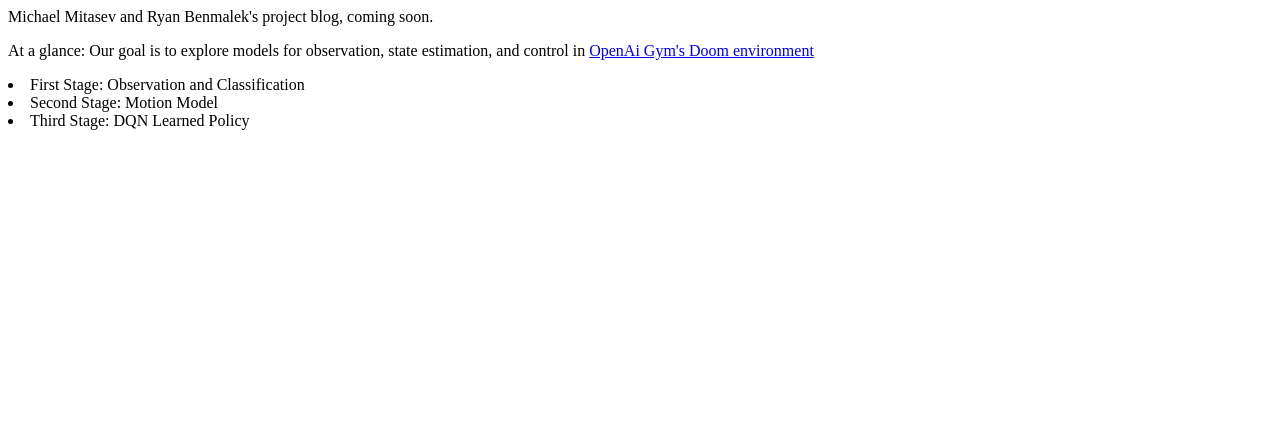
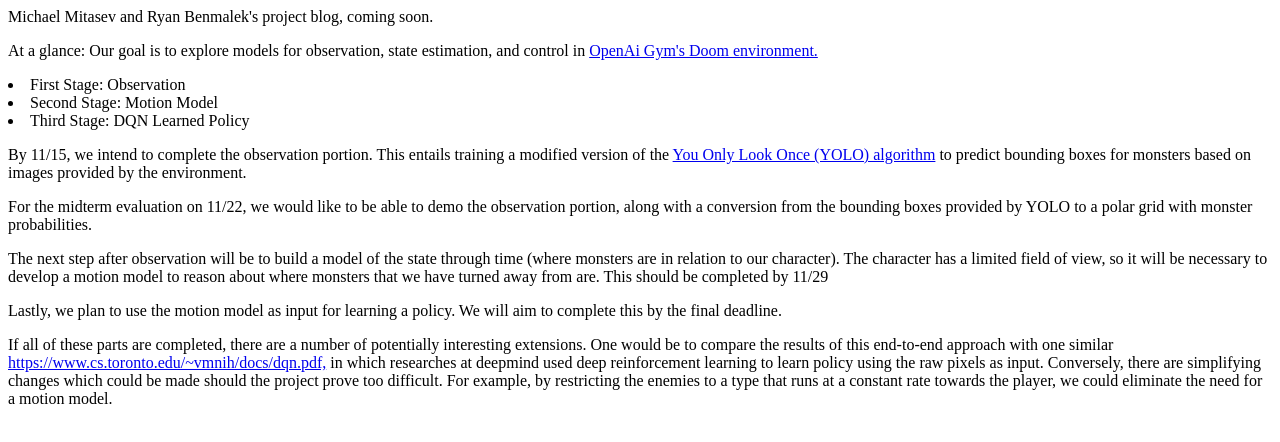
Before and after one commit to MichaelMitasev/MichaelMitasev.github.io, a plain HTML site: page index.html in a window 1280 px wide. Drawn offline with Linux system fonts and the light colour scheme.

Commit message:
Initial website.
Included a basic description and timeline info.

```diff
--- a/index.html
+++ b/index.html
@@ -1,12 +1,41 @@
 <title>CSE 571 Project Site</title>
 <body>
 <p>Michael Mitasev and Ryan Benmalek's project blog, coming soon.</p>
-<p>At a glance: Our goal is to explore models for observation, state estimation, and control in <a href="https://gym.openai.com/envs/DoomDefendLine-v0"> OpenAi Gym's Doom environment</a></p>
+<p>
+	At a glance: Our goal is to explore models for observation, state estimation, and control in <a href="https://gym.openai.com/envs/DoomDefendLine-v0"> OpenAi Gym's Doom environment.</a>
+</p>
 
 
 <l>
-  <li>First Stage: Observation and Classification</li>
+  <li>First Stage: Observation</li>
   <li>Second Stage: Motion Model</li>
   <li>Third Stage: DQN Learned Policy</li>
 <l>
+
+<P>
+	By 11/15, we intend to complete the observation portion.
+	This entails training a modified version of the <a href="https://arxiv.org/abs/1506.02640">You Only Look Once (YOLO) algorithm</a> to predict bounding boxes for monsters based on images provided by the environment.
+</p>
+<p>
+	For the midterm evaluation on 11/22, we would like to be able to demo the observation portion, along with a conversion from the bounding boxes provided by YOLO to a polar grid with monster probabilities.
+</p>
+<p>
+	The next step after observation will be to build a model of the state through time (where monsters are in relation to our character).
+	The character has a limited field of view, so it will be necessary to develop a motion model to reason about where monsters that we have turned away from are.
+	This should be completed by 11/29
+</p>
+<p>
+	Lastly, we plan to use the motion model as input for learning a policy.
+	We will aim to complete this by the final deadline.
+
+</p>
+<p>
+	If all of these parts are completed, there are a number of potentially interesting extensions.
+	One would be to compare the results of this end-to-end approach with one similar <a href="https://www.cs.toronto.edu/~vmnih/docs/dqn.pdf">https://www.cs.toronto.edu/~vmnih/docs/dqn.pdf,</a>
+	in which researches at deepmind used deep reinforcement learning to learn policy using the raw pixels as input.
+
+	Conversely, there are simplifying changes which could be made should the project prove too difficult. For example, by restricting the enemies to a type that runs at a constant rate towards the player,
+	we could eliminate the need for a motion model.
+</p>
+
 </body>
```
